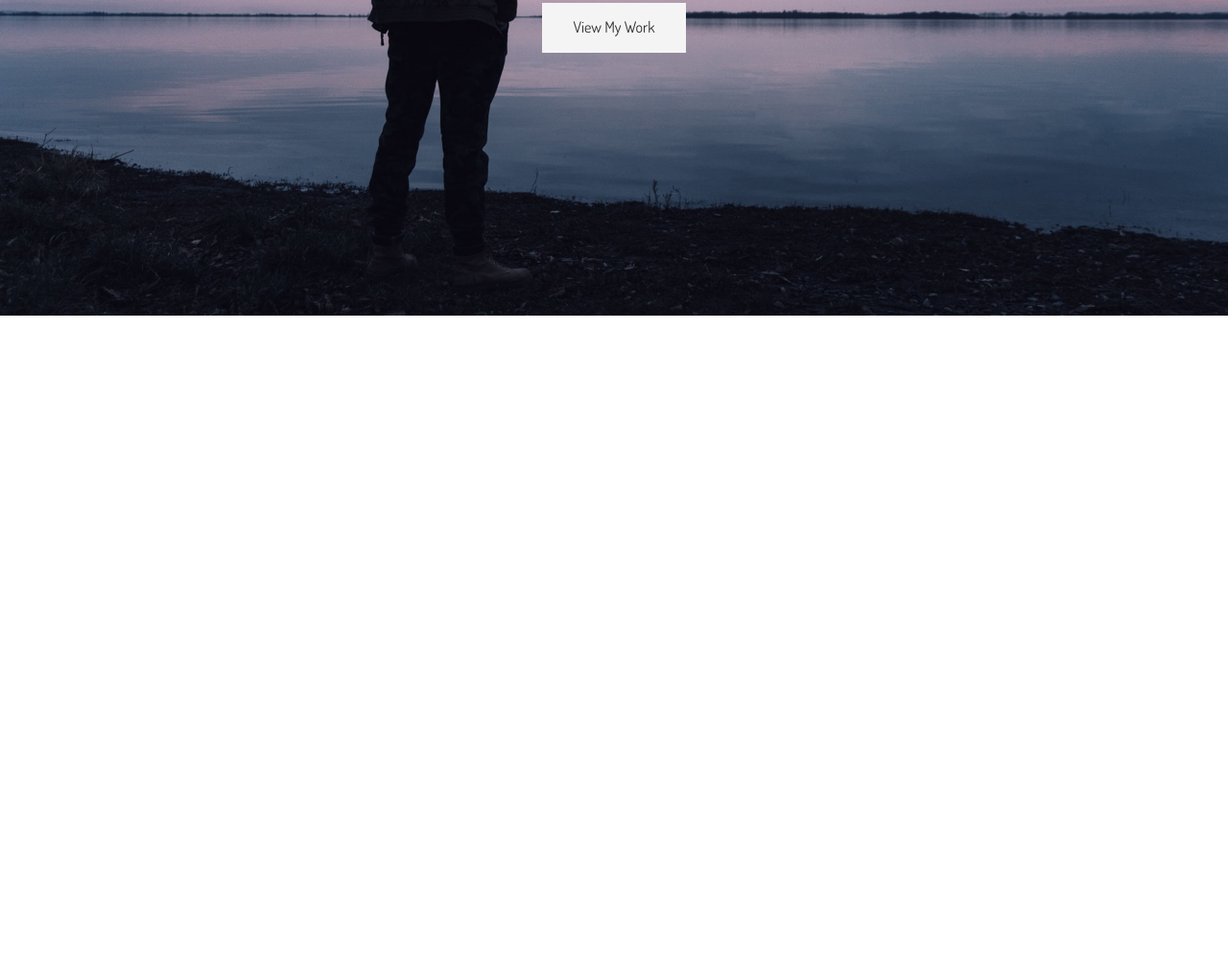
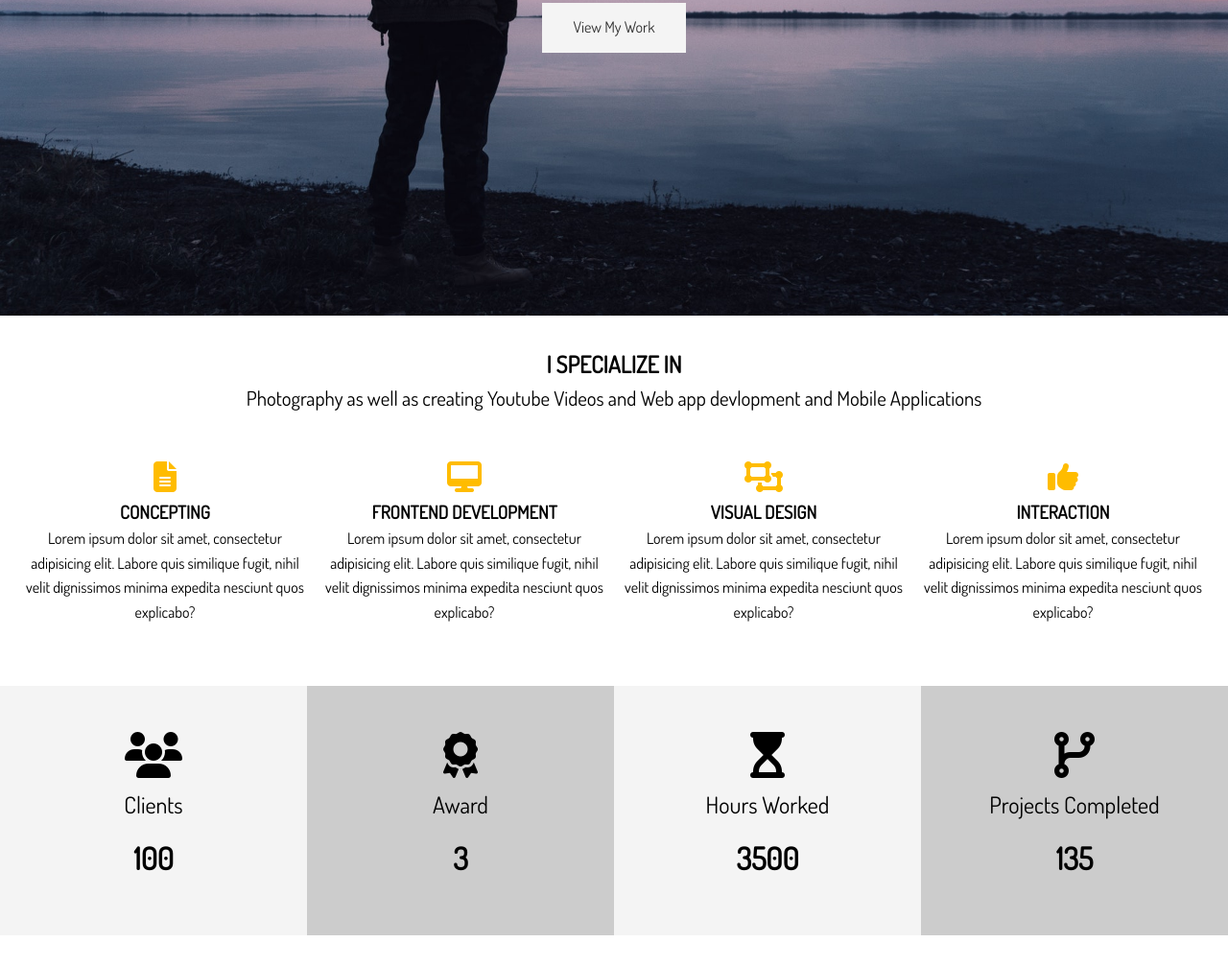
Before and after one commit to dilhansiriwardhana/simple-portfolio-website, a website: page dist/index.html in a window 1280 px wide. Shown: the part 471-1478 px from the top of the page at 96% size. Before the commit the page ends 800 px from the top, so only its background shows below. Drawn offline with Linux system fonts and the light colour scheme.

Commit message:
home section b added

```diff
--- a/dist/index.html
+++ b/dist/index.html
@@ -45,6 +45,89 @@
         </div>
       </div>
     </header>
+
+    <!-- section A: Specialize -->
+    <section id="home-a" class="text-center py-2">
+      <div class="container">
+        <h2 class="section-title">I specialize in</h2>
+        <div class="bottom-line"></div>
+        <p class="lead">
+          Photography as well as creating Youtube Videos and Web app devlopment
+          and Mobile Applications
+        </p>
+        <div class="specials">
+          <div>
+            <i class="fas fa-file-alt fa-2x"></i>
+            <h3>Concepting</h3>
+            <p>
+              Lorem ipsum dolor sit amet, consectetur adipisicing elit. Labore
+              quis similique fugit, nihil velit dignissimos minima expedita
+              nesciunt quos explicabo?
+            </p>
+          </div>
+          <div>
+            <i class="fas fa-desktop-alt fa-2x"></i>
+            <h3>Frontend Development</h3>
+            <p>
+              Lorem ipsum dolor sit amet, consectetur adipisicing elit. Labore
+              quis similique fugit, nihil velit dignissimos minima expedita
+              nesciunt quos explicabo?
+            </p>
+          </div>
+          <div>
+            <i class="fas fa-object-ungroup fa-2x"></i>
+            <h3>Visual Design</h3>
+            <p>
+              Lorem ipsum dolor sit amet, consectetur adipisicing elit. Labore
+              quis similique fugit, nihil velit dignissimos minima expedita
+              nesciunt quos explicabo?
+            </p>
+          </div>
+          <div>
+            <i class="fas fa-thumbs-up fa-2x"></i>
+            <h3>Interaction</h3>
+            <p>
+              Lorem ipsum dolor sit amet, consectetur adipisicing elit. Labore
+              quis similique fugit, nihil velit dignissimos minima expedita
+              nesciunt quos explicabo?
+            </p>
+          </div>
+        </div>
+      </div>
+    </section>
+    <!-- Section B: stats -->
+    <section id="home-b" class="text-center py-2">
+      <div class="stats">
+        <div>
+          <ul>
+            <li><i class="fas fa-users fa-3x"></i></li>
+            <li class="stats-title">Clients</li>
+            <li class="stats-number">100</li>
+          </ul>
+        </div>
+        <div>
+          <ul>
+            <li><i class="fas fa-award fa-3x"></i></li>
+            <li class="stats-title">Award</li>
+            <li class="stats-number">3</li>
+          </ul>
+        </div>
+        <div>
+          <ul>
+            <li><i class="fas fa-hourglass-start fa-3x"></i></li>
+            <li class="stats-title">Hours Worked</li>
+            <li class="stats-number">3500</li>
+          </ul>
+        </div>
+        <div>
+          <ul>
+            <li><i class="fas fa-code-branch fa-3x"></i></li>
+            <li class="stats-title">Projects Completed</li>
+            <li class="stats-number">135</li>
+          </ul>
+        </div>
+      </div>
+    </section>
   </body>
   <script src="js/typewriter.js"></script>
 </html>
```
